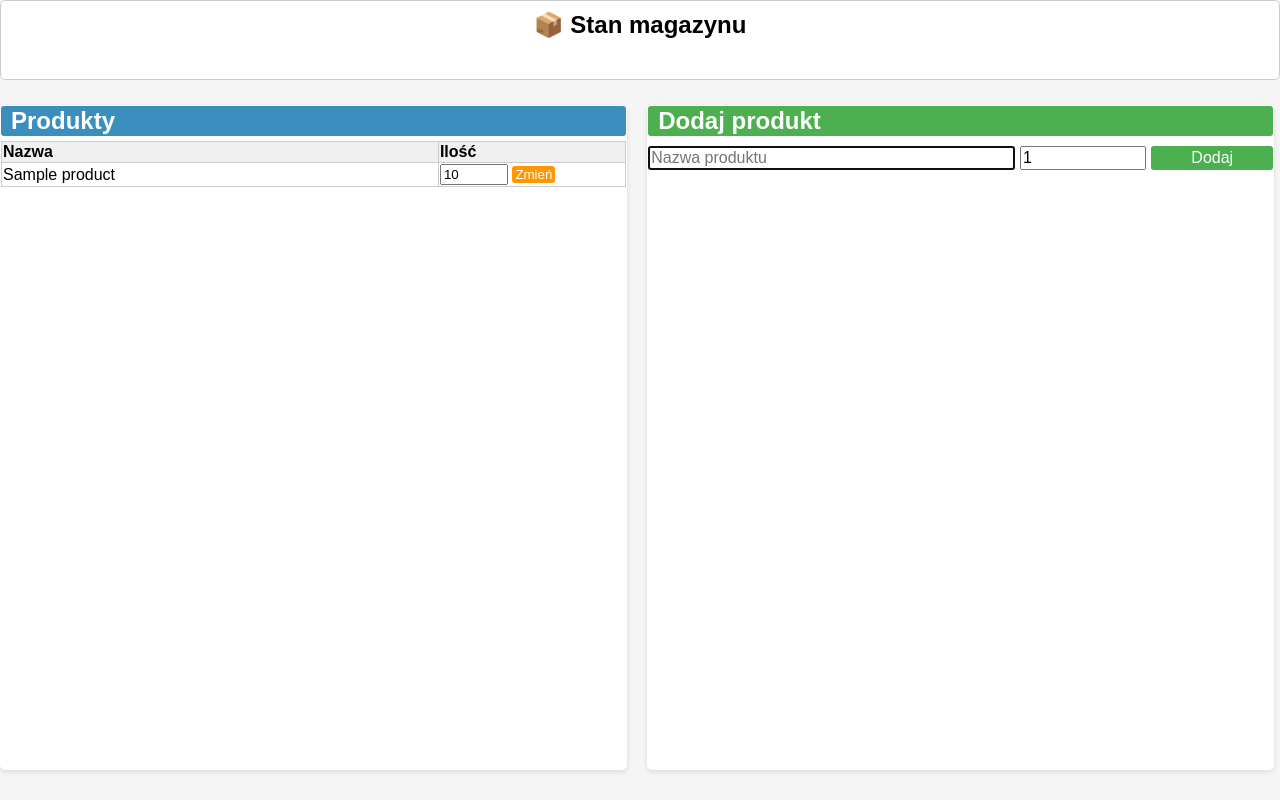
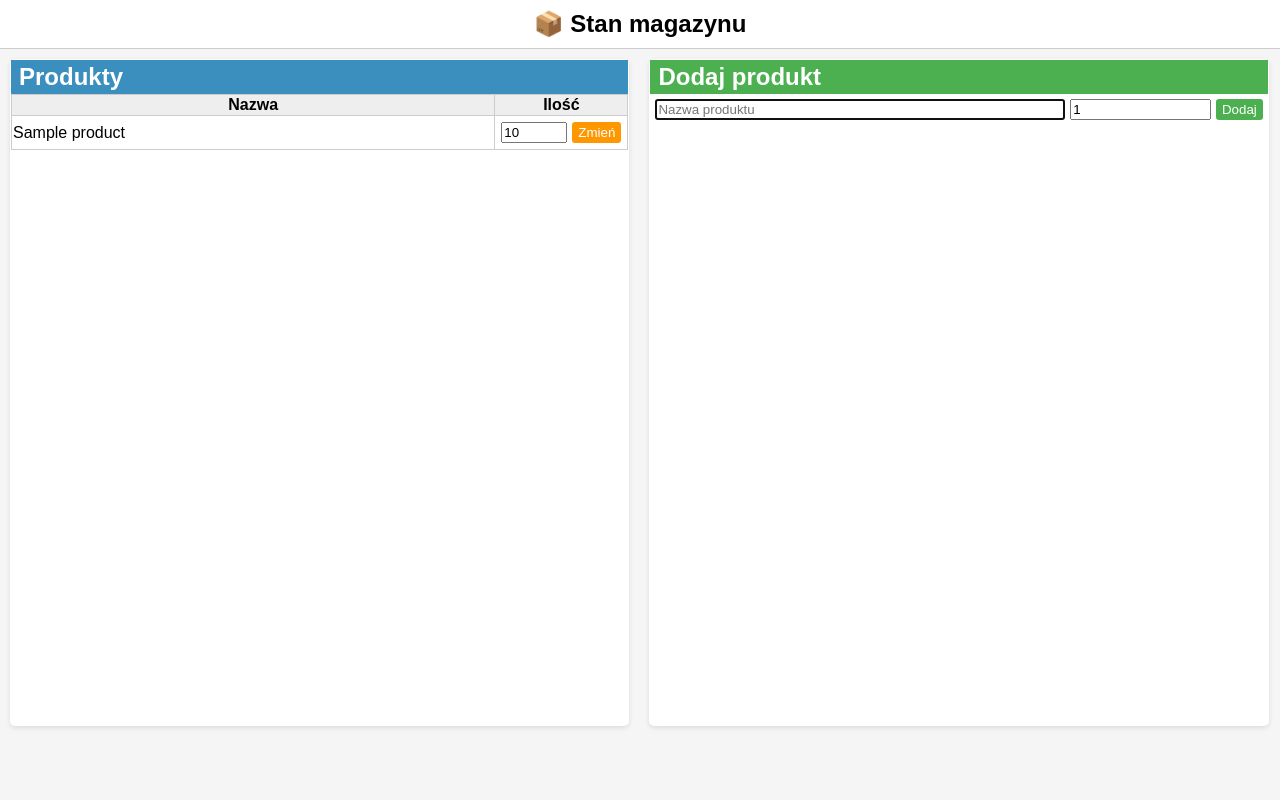
Before and after one commit to kris19000/magazyn, a Flask app: page / in a window 1280 px wide. Run offline with Flask 3, Linux system fonts and the light colour scheme; tables that the repository leaves empty hold one stand-in row (values such as "Sample post").

Commit message:
Update index.html

```diff
--- a/templates/index.html
+++ b/templates/index.html
@@ -3,115 +3,66 @@
 <head>
     <meta charset="UTF-8">
     <title>Stan magazynu</title>
+
     <style>
+        /* ===== PODSTAWA ===== */
         body {
-            font-family: Arial, sans-serif;
             margin: 0;
             padding: 0;
-            display: flex;
-            flex-wrap: wrap;
-            gap: 20px;
+            font-family: Arial, sans-serif;
             background-color: #f5f5f5;
-        }
-/* Nagłówek strony */
-body {
-    font-family: Arial, sans-serif;
-    margin: 0;
-    padding: 0;
-    display: flex;
-    flex-wrap: wrap;
-    gap: 20px;
-    background-color: #f5f5f5;
-    height: 100vh; /* cała wysokość okna przeglądarki */
-    box-sizing: border-box;
         }
 
         header {
-    width: 100%;
-    background-color: white;
-    color: black;
-    padding: 10px 0;
-    margin-bottom: 5px;
-    box-sizing: border-box;
-    border-radius: 5px;
+            background: white;
+            border-bottom: 1px solid #ccc;
             text-align: center;
             font-size: 1.5em;
             font-weight: bold;
-    border: 1px solid #ccc;
+            padding: 10px;
         }
 
-/* Kontenery tabel */
-.products-container, .add-container {
+        /* ===== LAYOUT (KLUCZOWE!) ===== */
+        .layout {
+            display: flex;
+            gap: 20px;
+            padding: 10px;
+        }
+
+        /* ===== KONTENERY ===== */
+        .products-container,
+        .add-container {
             width: 49%;
             display: flex;
             flex-direction: column;
-    background-color: white;
-    padding: 1px;
-    box-sizing: border-box;
+            background: white;
             border-radius: 5px;
             box-shadow: 0 2px 5px rgba(0,0,0,0.1);
-    height: calc(100vh - 135px); /* całkowita wysokość minus header + margines */
+            height: calc(100vh - 135px); /* ↓ 2 cm krócej */
+            padding: 1px;
         }
 
-/* Lewa tabela - Produkty */
+        /* ===== NAGŁÓWKI SEKCJI ===== */
         .products-container h2 {
-    margin: 0 0 5px 0;
-    background-color: #3b8fbf;
-    padding: 1px 10px;
-    border-radius: 3px;
+            margin: 0;
+            background: #3b8fbf;
             color: white;
+            padding: 3px 8px;
         }
 
-.products-table-wrapper {
-    overflow-y: auto;
-    flex: 1; /* zajmuje całą pozostałą przestrzeń w kontenerze */
+        .add-container h2 {
+            margin: 0;
+            background: #4CAF50;
+            color: white;
+            padding: 3px 8px;
         }
 
-/* Prawa tabela - Dodawanie produktu */
-.add-container h2 {
-    margin: 0 0 5px 0;
-    background-color: #4CAF50;
-    padding: 1px 10px;
-    border-radius: 3px;
-    color: white;
+        /* ===== TABELA ===== */
+        .products-table-wrapper {
+            flex: 1;
+            overflow-y: auto;
         }
 
-.add-container form {
-    display: flex;
-    gap: 5px;
-    flex-wrap: wrap;
-    margin-top: 5px;
-}
-
-.add-container input[type="text"] {
-    flex: 3;
-    padding: 1px;
-    font-size: 1em;
-}
-
-.add-container input[type="number"] {
-    flex: 1;
-    padding: 1px;
-    font-size: 1em;
-    width: 60px;
-}
-
-.add-container button {
-    flex: 1;
-    padding: 1px;
-    font-size: 1em;
-    background-color: #4CAF50;
-    color: white;
-    border: none;
-    cursor: pointer;
-    border-radius: 3px;
-}
-
-.add-container button:hover {
-    background-color: #45a049;
-}
-
-/* Tabela produktów */
         table {
             width: 100%;
             border-collapse: collapse;
@@ -120,54 +71,79 @@ table {
         th, td {
             border: 1px solid #ccc;
             padding: 1px;
-    text-align: left;
         }
 
         th {
             position: sticky;
             top: 0;
-    background: #f0f0f0;
+            background: #eee;
             z-index: 2;
         }
 
-th.name-col { width: 70%; }
-th.qty-col { width: 30%; }
+        .name-col { width: 80%; }
+        .qty-col  { width: 20%; }
 
-td.name-col { width: 70%; }
-td.qty-col { width: 30%; }
-
-tr:nth-child(even) { background-color: #f9f9f9; }
-tr:hover { background-color: #f1f1f1; }
-
-.products-table-wrapper button {
-    background-color: #FF9800;
-    color: white;
+        /* ===== PRZYCISKI ===== */
+        button {
             border: none;
-    padding: 1px 3px;
+            padding: 2px 6px;
+            cursor: pointer;
             border-radius: 3px;
-    cursor: pointer;
         }
 
-.products-table-wrapper button:hover {
-    background-color: #e68900;
+        .btn-update {
+            background: #FF9800;
+            color: white;
         }
 
-/* Responsywność */
-@media (max-width: 800px) {
-    body { flex-direction: column; }
-    .products-container, .add-container { width: 100%; height: auto; }
-    .products-table-wrapper { max-height: 300px; }
+        .btn-add {
+            background: #4CAF50;
+            color: white;
         }
 
+        /* ===== FORMULARZ ===== */
+        form {
+            display: flex;
+            gap: 5px;
+            padding: 5px;
+        }
+
+        input[type="text"] {
+            flex: 3;
+            padding: 1px;
+        }
+
+        input[type="number"] {
+            flex: 1;
+            padding: 1px;
+            width: 60px;
+        }
+
+        /* ===== MOBILE ===== */
+        @media (max-width: 800px) {
+            .layout {
+                flex-direction: column;
+            }
+
+            .products-container,
+            .add-container {
+                width: 100%;
+                height: auto;
+            }
+        }
     </style>
 </head>
+
 <body>
 
 <header>📦 Stan magazynu</header>
 
-<!-- Lewa kolumna: tabela produktów -->
+<div class="layout">
+
+    <!-- ===== LEWA: PRODUKTY ===== -->
     <div class="products-container">
         <h2>Produkty</h2>
+
         <div class="products-table-wrapper">
             <table>
                 <thead>
@@ -177,14 +153,14 @@ tr:hover { background-color: #f1f1f1; }
                     </tr>
                 </thead>
                 <tbody>
-                {% for name, quantity in products %}
+                    {% for p in products %}
                     <tr>
-                    <td class="name-col">{{ name }}</td>
+                        <td class="name-col">{{ p["name"] }}</td>
                         <td class="qty-col">
                             <form action="{{ url_for('update_product') }}" method="post">
-                            <input type="hidden" name="name" value="{{ name }}">
-                            <input type="number" name="quantity" value="{{ quantity }}" min="0" style="width: 60px;">
-                            <button type="submit">Zmień</button>
+                                <input type="hidden" name="name" value="{{ p['name'] }}">
+                                <input type="number" name="quantity" value="{{ p['quantity'] }}" min="0">
+                                <button class="btn-update">Zmień</button>
                             </form>
                         </td>
                     </tr>
@@ -194,24 +170,18 @@ tr:hover { background-color: #f1f1f1; }
         </div>
     </div>
 
-<!-- Prawa kolumna: dodawanie produktu -->
+    <!-- ===== PRAWA: DODAWANIE ===== -->
     <div class="add-container">
         <h2>Dodaj produkt</h2>
-    <form action="{{ url_for('add_product') }}" method="post" id="add-product-form">
-        <input type="text" name="name" id="name-field" placeholder="Nazwa produktu" required autofocus>
-        <input type="number" name="quantity" value="1" min="1" required>
-        <button type="submit">Dodaj</button>
+
+        <form action="{{ url_for('add_product') }}" method="post">
+            <input type="text" name="name" placeholder="Nazwa produktu" required autofocus>
+            <input type="number" name="quantity" value="1" min="1">
+            <button class="btn-add">Dodaj</button>
         </form>
     </div>
 
-<script>
-    // Funkcja ustawia kursor w polu nazwy po dodaniu produktu
-    document.getElementById('add-product-form').addEventListener('submit', function(e) {
-        setTimeout(function() {
-            document.getElementById('name-field').focus();
-        }, 100);
-    });
-</script>
+</div>
 
 </body>
 </html>
```
Lines whose indentation alone changed are shown as unchanged.
